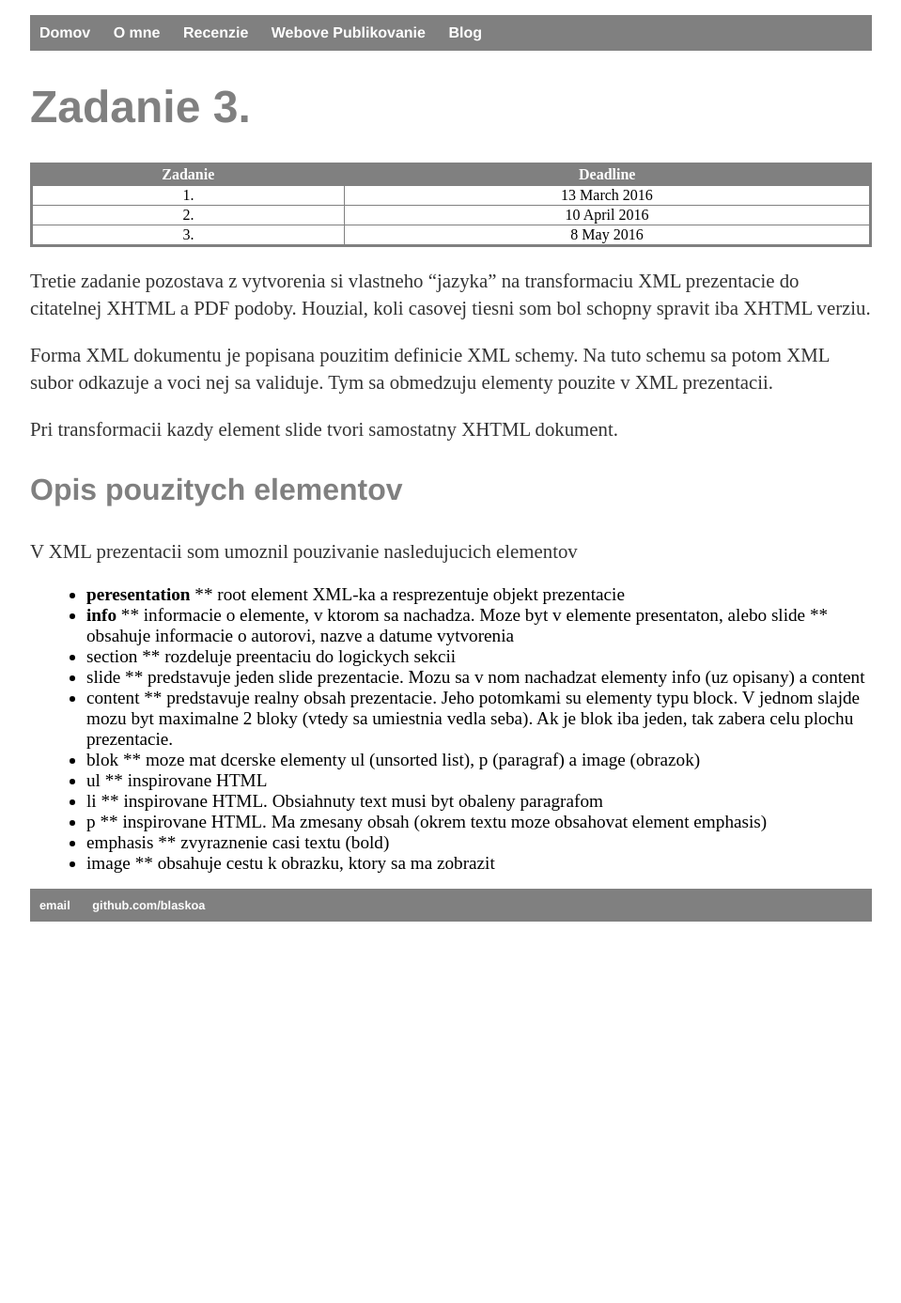
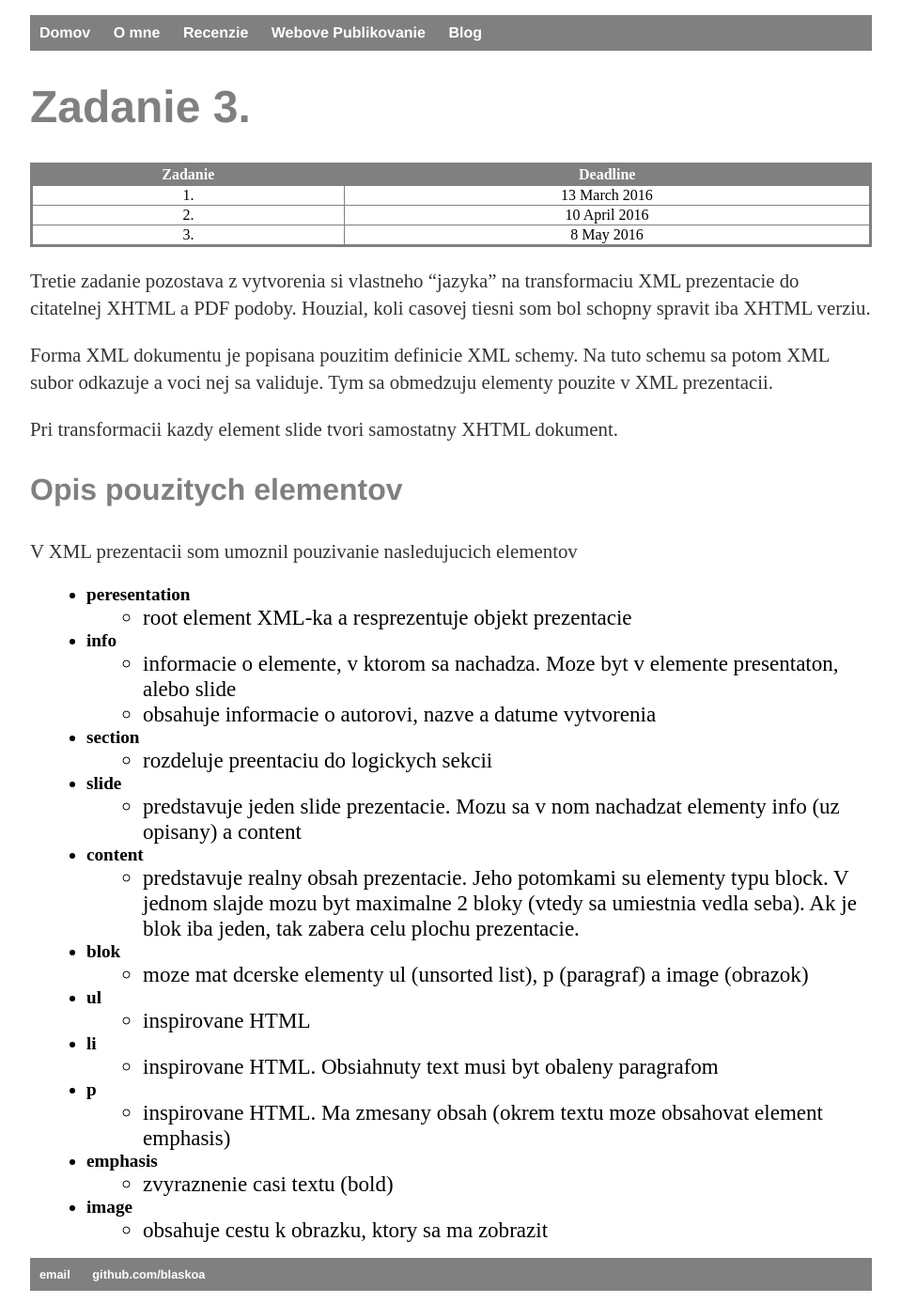
Before and after one commit to blaskoa/blaskoa.github.io, a Jekyll site: the page built from _posts/2016-05-12-tretie-zadanie-wpub.md, in a window 1280 px wide. Shown: the whole page at 94% size, without its empty margins (160-1119 px from the left). Built offline with Jekyll 4.4.1, drawn with Linux system fonts in a browser that asks for light colours; before the commit the page ends 994 px from its top, so only the background shows below that.

Commit message:
formating change for z3

```diff
--- a/_posts/2016-05-12-tretie-zadanie-wpub.md
+++ b/_posts/2016-05-12-tretie-zadanie-wpub.md
@@ -16,25 +16,25 @@ Pri transformacii kazdy element slide tvori samostatny XHTML dokument.
 V XML prezentacii som umoznil pouzivanie nasledujucich elementov
 
 * __peresentation__
-** root element XML-ka a resprezentuje objekt prezentacie
+  * root element XML-ka a resprezentuje objekt prezentacie
 * __info__
-** informacie o elemente, v ktorom sa nachadza. Moze byt v elemente presentaton, alebo slide
-** obsahuje informacie o autorovi, nazve a datume vytvorenia
-* section
-** rozdeluje preentaciu do logickych sekcii
-* slide
-** predstavuje jeden slide prezentacie. Mozu sa v nom nachadzat elementy info (uz opisany) a content
-* content
-** predstavuje realny obsah prezentacie. Jeho potomkami su elementy typu block. V jednom slajde mozu byt maximalne 2 bloky (vtedy sa umiestnia vedla seba). Ak je blok iba jeden, tak zabera celu plochu prezentacie.
-* blok
-** moze mat dcerske elementy ul (unsorted list), p (paragraf) a image (obrazok)
-* ul
-** inspirovane HTML
-* li
-** inspirovane HTML. Obsiahnuty text musi byt obaleny paragrafom
-* p
-** inspirovane HTML. Ma zmesany obsah (okrem textu moze obsahovat element emphasis)
-* emphasis
-** zvyraznenie casi textu (bold)
-* image
-** obsahuje cestu k obrazku, ktory sa ma zobrazit
+  * informacie o elemente, v ktorom sa nachadza. Moze byt v elemente presentaton, alebo slide
+  * obsahuje informacie o autorovi, nazve a datume vytvorenia
+* __section__
+  * rozdeluje preentaciu do logickych sekcii
+* __slide__
+  * predstavuje jeden slide prezentacie. Mozu sa v nom nachadzat elementy info (uz opisany) a content
+* __content__
+  * predstavuje realny obsah prezentacie. Jeho potomkami su elementy typu block. V jednom slajde mozu byt maximalne 2 bloky (vtedy sa umiestnia vedla seba). Ak je blok iba jeden, tak zabera celu plochu prezentacie.
+* __blok__
+  * moze mat dcerske elementy ul (unsorted list), p (paragraf) a image (obrazok)
+* __ul__
+  * inspirovane HTML
+* __li__
+  * inspirovane HTML. Obsiahnuty text musi byt obaleny paragrafom
+* __p__
+  * inspirovane HTML. Ma zmesany obsah (okrem textu moze obsahovat element emphasis)
+* __emphasis__
+  * zvyraznenie casi textu (bold)
+* __image__
+  * obsahuje cestu k obrazku, ktory sa ma zobrazit
```
